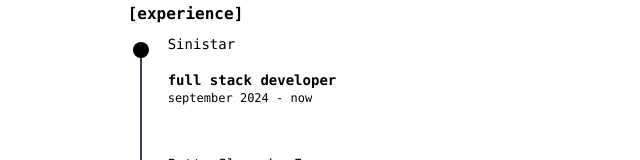
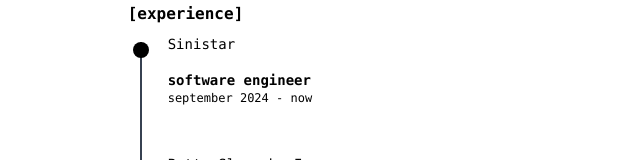
Before and after one commit to somalouin/portfolio, a Next.js app: page / in a window 1280 px wide. Shown: the part 474-634 px from the top of the page, without its empty margins (315-955 px from the left). Built offline with nearby package versions, Linux system fonts and the light colour scheme.

Commit message:
Update experience.jsx

```diff
--- a/components/experience.jsx
+++ b/components/experience.jsx
@@ -10,7 +10,7 @@
 								<div className="col-span-12 space-y-12 relative px-4 before:absolute before:top-2 before:bottom-0 before:w-0.5 before:-left-3 before:bg-gray-700">
 									<div className="flex flex-col relative before:absolute before:top-2 before:w-4 before:h-4 before:rounded-full before:left-[-35px] before:z-[1] before:bg-black">
 										<p className="mb-4 text-sm">Sinistar</p>
-										<h3 className="font-bold text-sm">full stack developer</h3>
+										<h3 className="font-bold text-sm">software engineer</h3>
 										<time className="text-xs">september 2024 - now</time>
 									</div>
 									<div className="flex flex-col relative before:absolute before:top-2 before:w-4 before:h-4 before:rounded-full before:left-[-35px] before:z-[1] before:bg-black">
```
